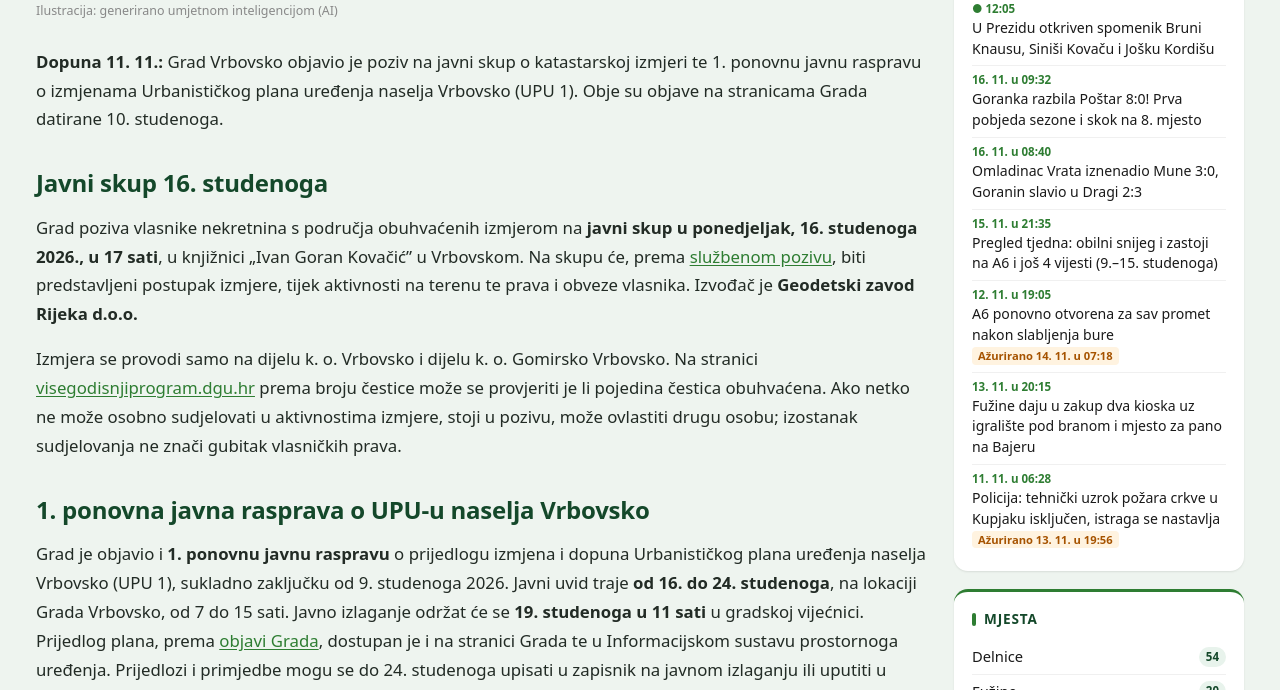
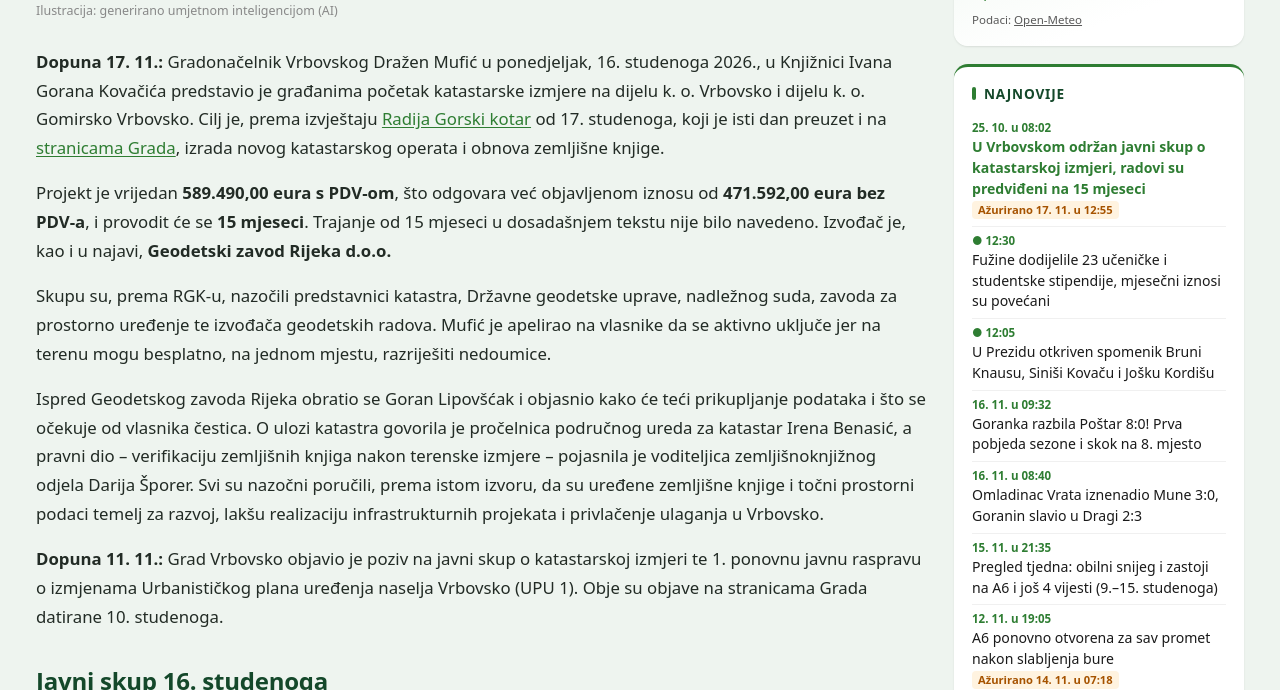
Before and after one commit to MojGK/gorski-kotar.info, a Jekyll site: the page built from _posts/2026-10-25-vrbovsko-katastarska-izmjera-470-000-eura.md, in a window 1280 px wide and 900 px high, scrolled down 744 px, cut to the strip 210-900 px from the top of the window. Built offline with Jekyll 4.4.1, drawn with Linux system fonts in a browser that asks for light colours; some of the changed text lies outside the part shown.

Commit message:
Dopuna: u Vrbovskom održan javni skup o katastarskoj izmjeri, radovi 15 mjeseci

```diff
--- a/_posts/2026-10-25-vrbovsko-katastarska-izmjera-470-000-eura.md
+++ b/_posts/2026-10-25-vrbovsko-katastarska-izmjera-470-000-eura.md
@@ -1,16 +1,25 @@
 ---
 layout: post
-title: "Vrbovsko: javni skup o katastarskoj izmjeri 16. studenoga"
+title: "U Vrbovskom održan javni skup o katastarskoj izmjeri, radovi su predviđeni na 15 mjeseci"
 date: 2026-10-25 08:02:51 +0100
-azurirano: 2026-11-11 10:44:00 +0100
+azurirano: 2026-11-17 12:55:00 +0100
 location: Vrbovsko
 type: Općinske vijesti
 categories: [Vrbovsko, Općinske vijesti]
-excerpt: "Grad Vrbovsko poziva vlasnike nekretnina na javni skup o katastarskoj izmjeri u ponedjeljak, 16. studenoga, u 17 sati u knjižnici „Ivan Goran Kovačić”. Izvođač je Geodetski zavod Rijeka. Od 16. do 24. studenoga otvoren je i javni uvid u prijedlog izmjena UPU-a naselja Vrbovsko."
+excerpt: "U ponedjeljak, 16. studenoga, u knjižnici u Vrbovskom održan je javni skup o početku katastarske izmjere. Projekt je vrijedan 589.490 eura s PDV-om i trajat će 15 mjeseci. Izvođač je Geodetski zavod Rijeka."
 image: /assets/images/vrbovsko-katastar-ai.jpg
 image_alt: "Ilustracija: geodetski instrumenti na livadi iznad malog planinskog grada"
 image_credit: "Ilustracija: generirano umjetnom inteligencijom (AI)"
 ---
+
+**Dopuna 17. 11.:** Gradonačelnik Vrbovskog Dražen Mufić u ponedjeljak, 16. studenoga 2026., u Knjižnici Ivana Gorana Kovačića predstavio je građanima početak katastarske izmjere na dijelu k. o. Vrbovsko i dijelu k. o. Gomirsko Vrbovsko. Cilj je, prema izvještaju [Radija Gorski kotar](https://rgk.hr/u-okviru-provedbe-godisnjeg-programa-katastarskih-izmjera-gradevinskih-podrucja-u-2026-godini-zapocela-je-izmjera-grada-vrbovskog-za-dio-k-o-vrbovsko-i-dio-k-o-gomirsko-vrbovsko/) od 17. studenoga, koji je isti dan preuzet i na [stranicama Grada](https://vrbovsko.hr/79-aktualno), izrada novog katastarskog operata i obnova zemljišne knjige.
+
+Projekt je vrijedan **589.490,00 eura s PDV-om**, što odgovara već objavljenom iznosu od **471.592,00 eura bez PDV-a**, i provodit će se **15 mjeseci**. Trajanje od 15 mjeseci u dosadašnjem tekstu nije bilo navedeno. Izvođač je, kao i u najavi, **Geodetski zavod Rijeka d.o.o.**
+
+Skupu su, prema RGK-u, nazočili predstavnici katastra, Državne geodetske uprave, nadležnog suda, zavoda za prostorno uređenje te izvođača geodetskih radova. Mufić je apelirao na vlasnike da se aktivno uključe jer na terenu mogu besplatno, na jednom mjestu, razriješiti nedoumice.
+
+Ispred Geodetskog zavoda Rijeka obratio se Goran Lipovšćak i objasnio kako će teći prikupljanje podataka i što se očekuje od vlasnika čestica. O ulozi katastra govorila je pročelnica područnog ureda za katastar Irena Benasić, a pravni dio – verifikaciju zemljišnih knjiga nakon terenske izmjere – pojasnila je voditeljica zemljišnoknjižnog odjela Darija Šporer. Svi su nazočni poručili, prema istom izvoru, da su uređene zemljišne knjige i točni prostorni podaci temelj za razvoj, lakšu realizaciju infrastrukturnih projekata i privlačenje ulaganja u Vrbovsko.
+
 
 **Dopuna 11. 11.:** Grad Vrbovsko objavio je poziv na javni skup o katastarskoj izmjeri te 1. ponovnu javnu raspravu o izmjenama Urbanističkog plana uređenja naselja Vrbovsko (UPU 1). Obje su objave na stranicama Grada datirane 10. studenoga.
 
@@ -49,3 +58,5 @@ Vlasnike će se, kako je i ranije najavljeno, pozivati da označe međe i dođu
 - *Novi list, 18. 10. 2026. ([novilist.hr](https://www.novilist.hr/rijeka-regija/gorski-kotar/vrbovskom-odobreno-470-000e-za-katastarsku-izmjeru/)), članak preuzet i na službenim stranicama Grada Vrbovsko ([vrbovsko.hr](https://www.vrbovsko.hr/79-aktualno/5388-clanak-novog-lista-vrbovskom-470-000-eura-za-poslove-katastarske-izmjene))*
 - *Vlada RH / Državna geodetska uprava, Godišnji program katastarskih izmjera građevinskih područja za 2026. godinu, popis jedinica, red. br. 69 ([PDF](https://www.visegodisnjiprogram.dgu.hr/wp-content/uploads/2026/08/Godisnji-program-katastarskih-izmjera-gradevinskih-podrucja-za-2026_.pdf))*
 - *Gorske novosti, 22. 9. 2026. ([gorskenovosti.net](https://gorskenovosti.net/2026/09/22/vrbovsko-rjesava-veliki-problem-sredstva-za-zemljisne-knjige/))*
+- *Radio Gorski kotar, 17. 11. 2026. ([rgk.hr](https://rgk.hr/u-okviru-provedbe-godisnjeg-programa-katastarskih-izmjera-gradevinskih-podrucja-u-2026-godini-zapocela-je-izmjera-grada-vrbovskog-za-dio-k-o-vrbovsko-i-dio-k-o-gomirsko-vrbovsko/)); isti je izvještaj 17. 11. preuzet na stranicama Grada Vrbovsko ([vrbovsko.hr](https://vrbovsko.hr/79-aktualno))*
+- *Grad Vrbovsko, „Održan sastanak o provedbi katastarske izmjere na području Grada Vrbovskog“, 5. 11. 2026. (iznos 471.592,00 € bez PDV-a / 589.490,00 € s PDV-om) ([vrbovsko.hr](https://vrbovsko.hr/79-aktualno/5414-odrzan-sastanak-o-provedbi-katastarske-izmjere-na-podrucju-grada-vrbovskog))*
```
